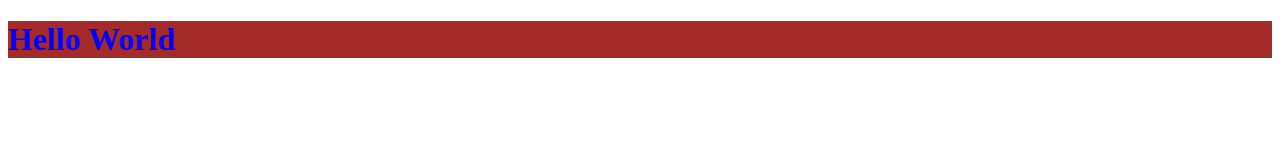
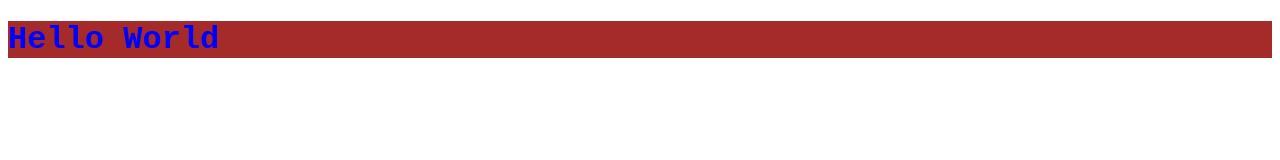
Before and after one commit to Petro-Psekho/test, a plain HTML site: page index.html in a window 1280 px wide. Drawn offline with Linux system fonts and the light colour scheme.

Commit message:
Изменяет стили и заголовок

```diff
--- a/index.html
+++ b/index.html
@@ -4,7 +4,7 @@
     <meta charset="UTF-8">
     <meta http-equiv="X-UA-Compatible" content="IE=edge">
     <meta name="viewport" content="width=device-width, initial-scale=1.0">
-    <title>Document</title>
+    <title>test</title>
     <link rel="stylesheet" href="styles/styles.css">
 </head>
 <body>
--- a/styles/styles.css
+++ b/styles/styles.css
@@ -1,4 +1,5 @@
 .h1 {
     color: blue;
     background-color: brown;
+    font-family: 'Courier New', Courier, monospace;
 }
```
